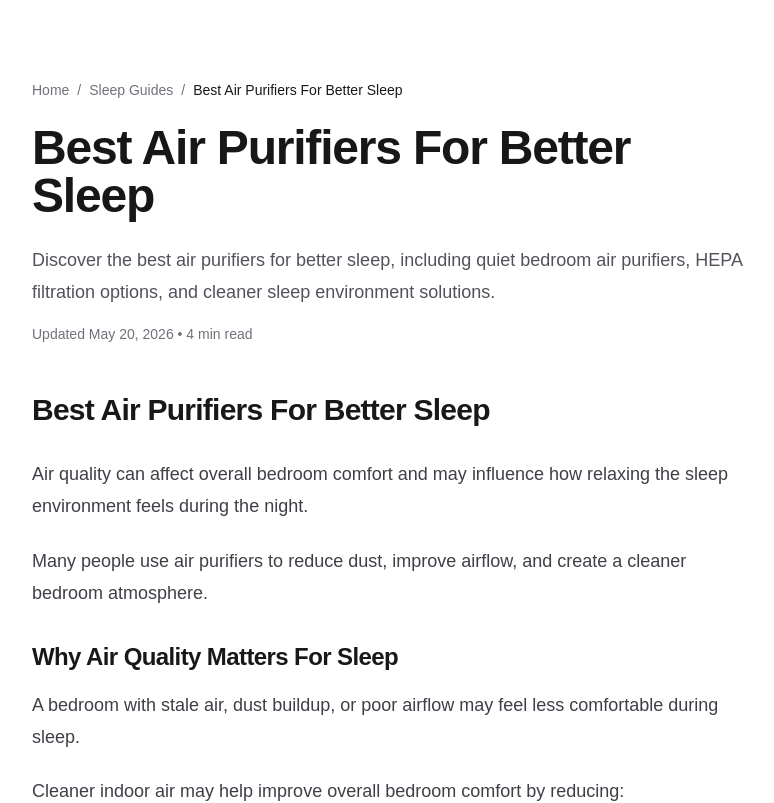
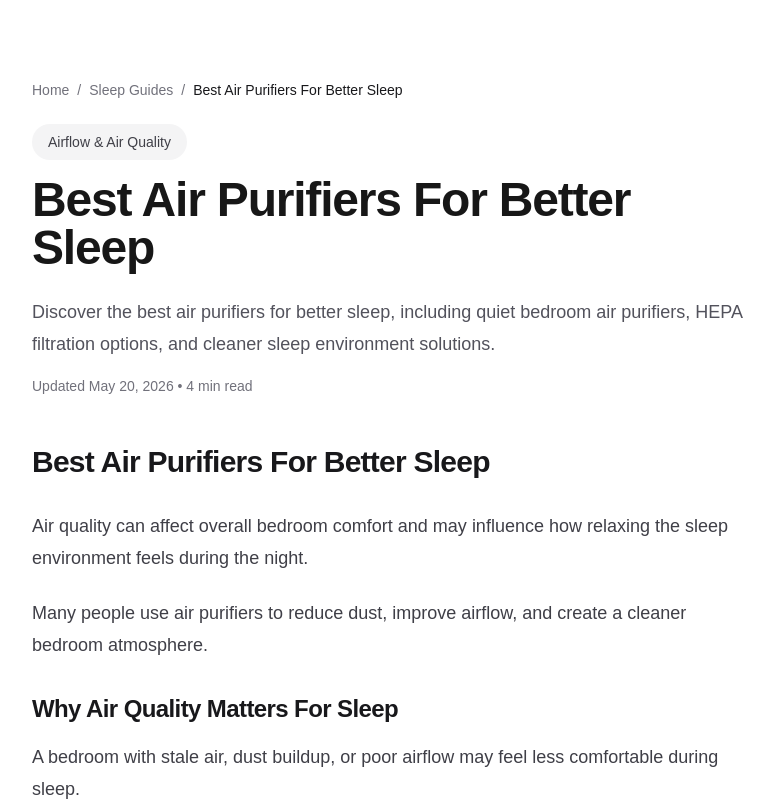
Before and after one commit to Lee-ciang/sleep-project, a Next.js app: page /guides/best-air-purifiers-for-better-sleep in a window 1280 px wide. Shown: the top 803 px of the page, without its empty margins (248-1022 px from the left). Built offline with nearby package versions, Linux system fonts and the light colour scheme.

Commit message:
Show guide category badges

```diff
--- a/app/guides/[slug]/page.tsx
+++ b/app/guides/[slug]/page.tsx
@@ -80,9 +80,13 @@ const relatedGuides = getAllGuides()
   </span>
 </nav>
 
-      <h1 className="mt-4 text-5xl font-bold tracking-tight">
-        {guide.title}
-      </h1>
+      <div className="inline-flex rounded-full bg-zinc-100 px-4 py-2 text-sm font-medium text-zinc-700">
+  {guide.category}
+</div>
+
+<h1 className="mt-4 text-5xl font-bold tracking-tight">
+  {guide.title}
+</h1>
 
       <p className="mt-6 text-lg leading-8 text-zinc-600">
         {guide.description}
```
